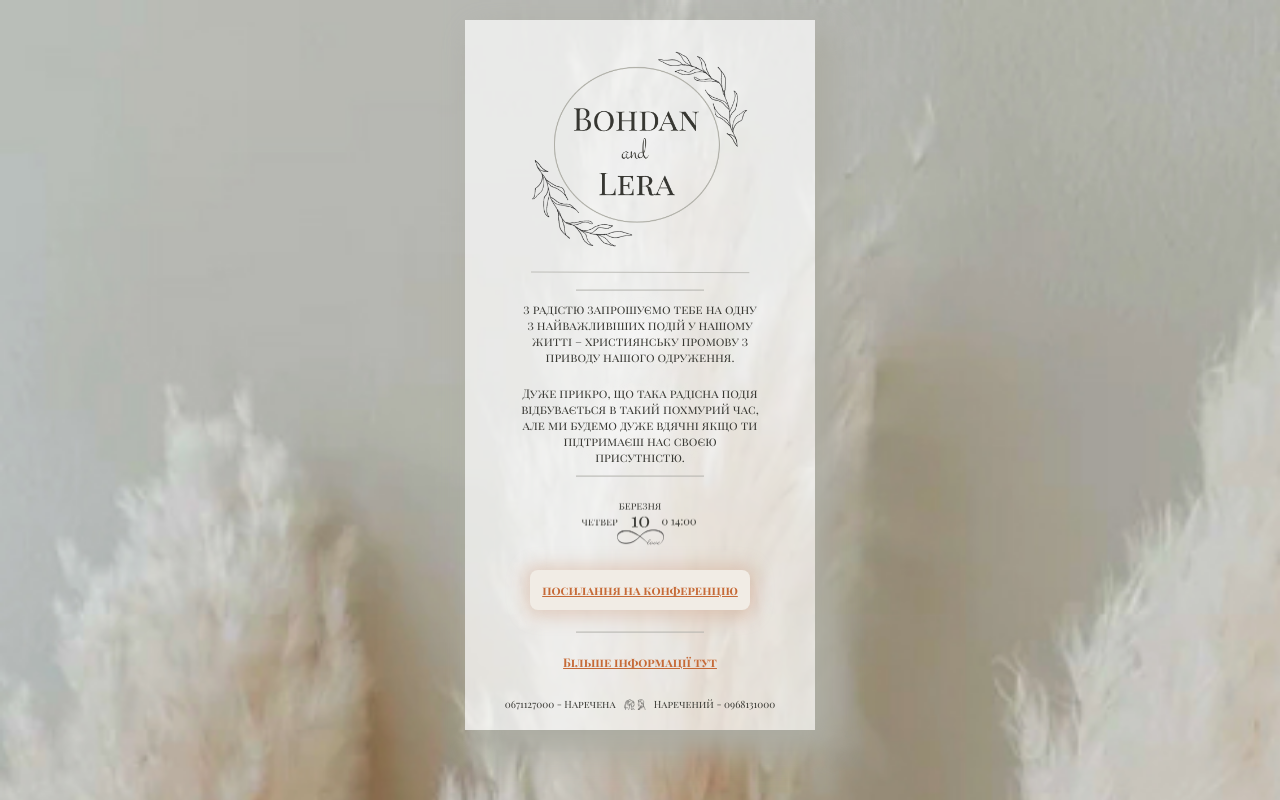
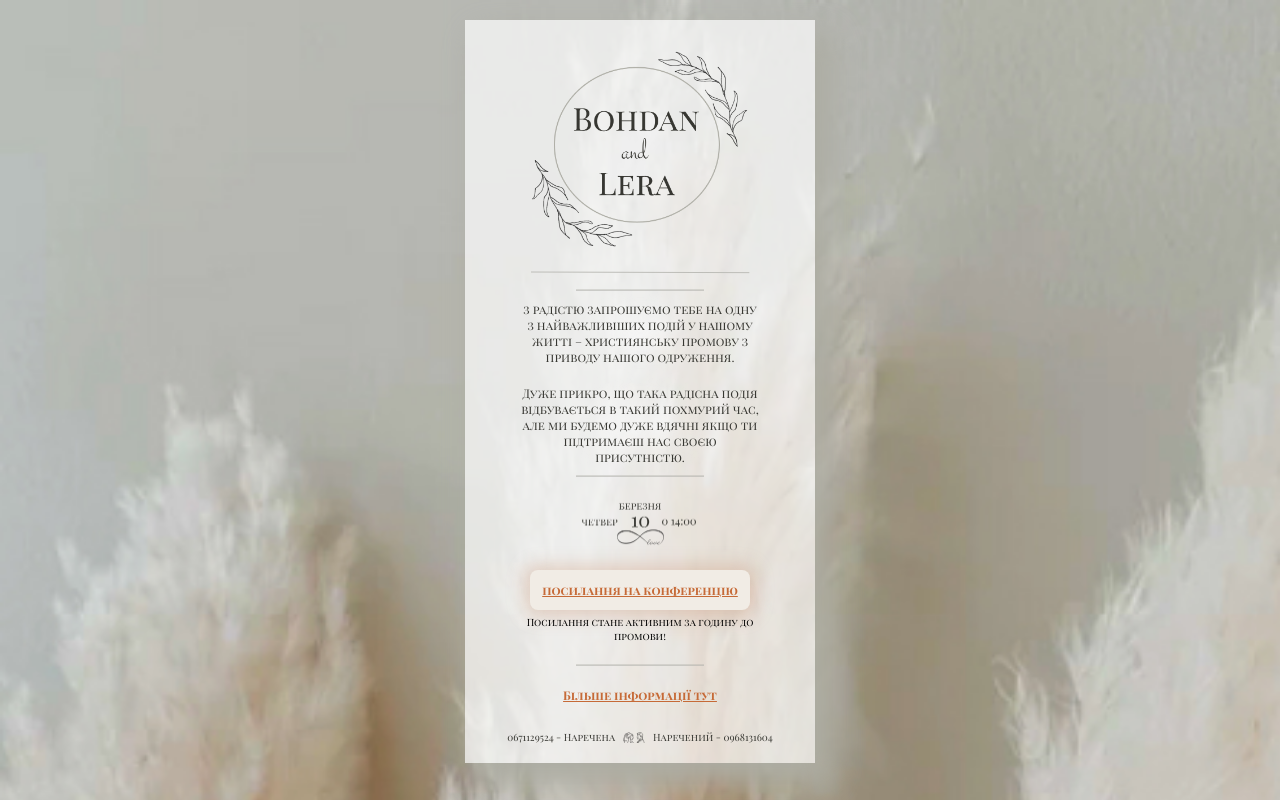
Before and after one commit to alexnightowl/zborovskiy, a React (Create React App) app: page /1 in a window 1280 px wide. Built offline with nearby package versions, Linux system fonts and the light colour scheme.

Commit message:
add some files

```diff
--- a/src/App.css
+++ b/src/App.css
@@ -133,6 +133,11 @@ p {
     display: flex;
     align-items: center;
     justify-content: center;
+    margin-bottom: 5px;
+}
+
+small {
+    font-size: 10px;
 }
 
 a {
--- a/src/App.jsx
+++ b/src/App.jsx
@@ -18,9 +18,9 @@ function App() {
                     <Route path="/info" element={<Info/>}/>
                 </Routes>
                 <div className="footer">
-                    <a href="tel: 0671127000">0671127000 - Наречена</a>
+                    <a href="tel: 0671127000">0671129524 - Наречена</a>
                     <img width={22} src={couple} alt=""/>
-                    <a href="tel: 0968131000">Наречений - 0968131000</a>
+                    <a href="tel: 0968131000">Наречений - 0968131604</a>
                 </div>
             </div>
         </div>
--- a/src/components/Home.jsx
+++ b/src/components/Home.jsx
@@ -41,6 +41,7 @@ const Home = () => {
             <div className="cta">
                 <a href="#">посилання на конференцію</a>
             </div>
+            <small>Посилання стане активним за годину до промови!</small>
             <br/>
             <img src={bottomSeparator} alt=""/>
             <br/>
--- a/src/components/Info.jsx
+++ b/src/components/Info.jsx
@@ -2,8 +2,8 @@ const Info = () => {
     return (
         <div className={"info"}>
             <p>Під час конференції, просимо не вмикати звук, але будемо раді бачити вас з ввімкнутою камерою.</p><br/>
-            <p>На жаль, у нашому місті часто вмикається сигнал «повітряної тривоги», попереджаєм, що в такому випадку конференція буде призупинятись, до часу відміни.</p><br/>
-            <p>Для більш детальної інформації, спілкування чи зв’язку з нами, приєднуйтесь до групи у Telegram за <a href="https://t.me/+8HSZtLpc0hkxNGRi">Wedding_B&L</a> посиланням</p><br/>
+            <p>На жаль, у нашому місті часто вмикається сигнал «повітряної тривоги», тому повинні попередити, що в такому випадку конференція буде призупинятись, до часу відміни.</p><br/>
+            <p>Для більш детальної інформації, спілкування чи зв’язку з нами, приєднуйтесь до групи у Telegram за посиланням <a href="https://t.me/+8HSZtLpc0hkxNGRi">Wedding_B&L</a></p><br/>
             <p>Якщо ви бажаєте зробити нам весільний подарунок, залишаємо реквізити за якими ви можете це зробити:</p><br/>
             <ul>
                 <li>ПриватБанк: 5168 7573 9755 4439</li>
```
